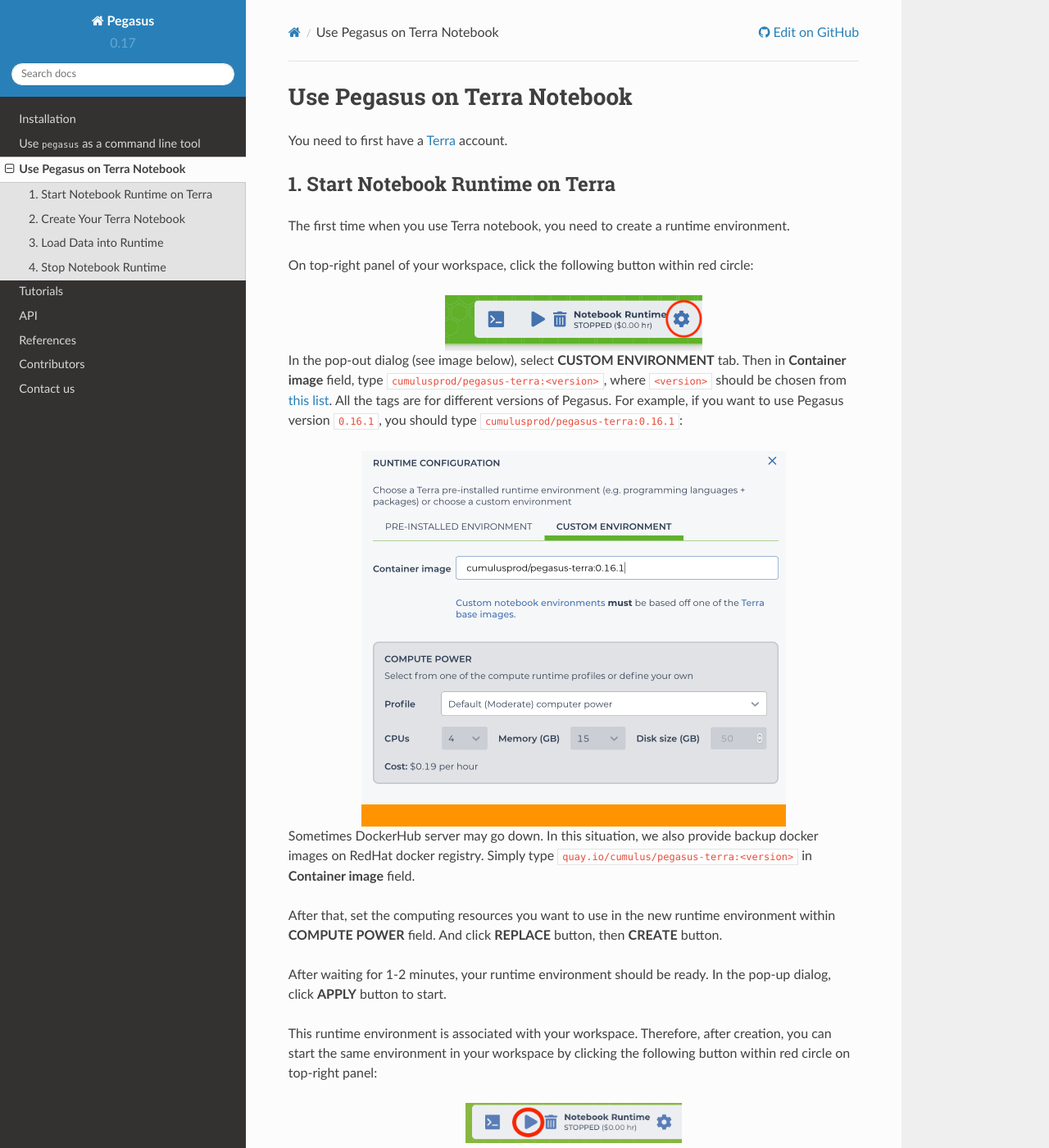
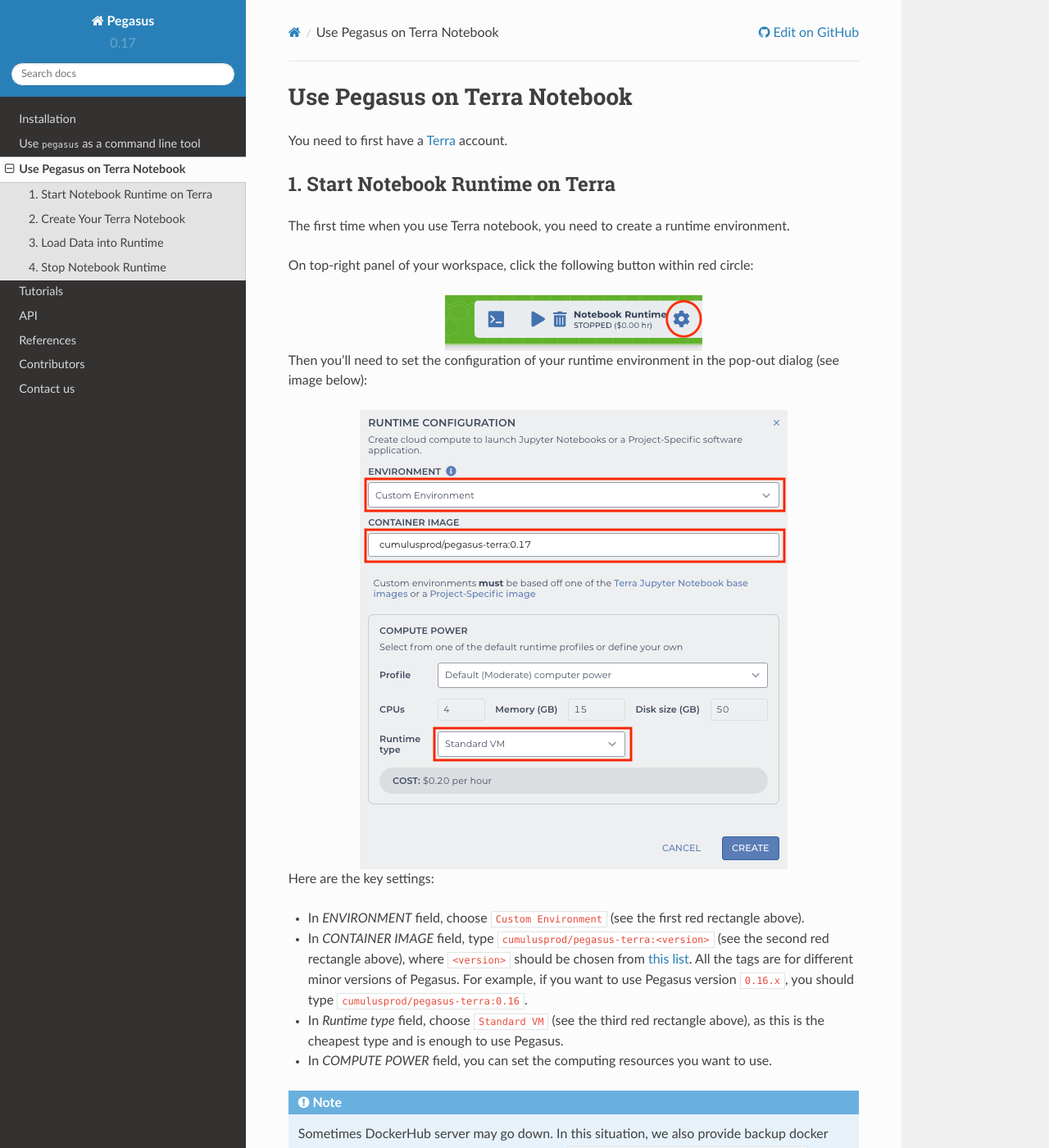
Before and after one commit to lilab-bcb/pegasus, a Sphinx documentation site: the page built from docs/terra_notebook.rst, in a window 1280 px wide and 1400 px high. Shown: the whole window at 82% size. Built offline with Sphinx 7.4.7 and the Read the Docs theme 2.0.0, drawn with Linux system fonts in a browser that asks for light colours; formulas are drawn with MathJax 3; some of the changed text lies outside the part shown.

Commit message:
update terra usage doc

```diff
--- a/docs/terra_notebook.rst
+++ b/docs/terra_notebook.rst
@@ -14,19 +14,24 @@
    :scale: 60 %
    :align: center
 
-In the pop-out dialog (see image below), select **CUSTOM ENVIRONMENT** tab. Then in **Container image** field, type ``cumulusprod/pegasus-terra:<version>``, where ``<version>`` should be chosen from `this list <https://github.com/klarman-cell-observatory/cumulus/blob/master/docker/pegasus-terra/CHANGELOG.md>`_. All the tags are for different versions of Pegasus. For example, if you want to use Pegasus version ``0.16.1``, you should type ``cumulusprod/pegasus-terra:0.16.1``:
+Then you'll need to set the configuration of your runtime environment in the pop-out dialog (see image below):
 
 .. image:: images/runtime_setting.png
-   :scale: 50 %
    :align: center
 
-Sometimes DockerHub server may go down. In this situation, we also provide backup docker images on RedHat docker registry. Simply type ``quay.io/cumulus/pegasus-terra:<version>`` in **Container image** field.
+Here are the key settings:
 
-After that, set the computing resources you want to use in the new runtime environment within **COMPUTE POWER** field. And click **REPLACE** button, then **CREATE** button.
+* In *ENVIRONMENT* field, choose ``Custom Environment`` (see the first red rectangle above).
+* In *CONTAINER IMAGE* field, type ``cumulusprod/pegasus-terra:<version>`` (see the second red rectangle above), where ``<version>`` should be chosen from `this list <https://github.com/klarman-cell-observatory/cumulus/blob/master/docker/pegasus-terra/CHANGELOG.md>`_. All the tags are for different minor versions of Pegasus. For example, if you want to use Pegasus version ``0.16.x``, you should type ``cumulusprod/pegasus-terra:0.16``.
+* In *Runtime type* field, choose ``Standard VM`` (see the third red rectangle above), as this is the cheapest type and is enough to use Pegasus.
+* In *COMPUTE POWER* field, you can set the computing resources you want to use.
 
-After waiting for 1-2 minutes, your runtime environment should be ready. In the pop-up dialog, click **APPLY** button to start.
+.. note::
+    Sometimes DockerHub server may go down. In this situation, we also provide backup docker images on RedHat docker registry. Simply type ``quay.io/cumulus/pegasus-terra:<version>`` in **CONTAINER IMAGE** field.
 
-This runtime environment is associated with your workspace. Therefore, after creation, you can start the same environment in your workspace by clicking the following button within red circle on top-right panel:
+Now click ``CREATE`` button to start the creation. After waiting for 1-2 minutes, your runtime environment will be ready to use, and it's started automatically.
+
+This runtime environment is associated with your workspace. You can start the same environment anytime in your workspace by clicking the following button within red circle on top-right panel:
 
 .. image:: images/start_runtime.png
    :scale: 80 %
```
Also changed, not shown: docs/images/runtime_setting.png.
